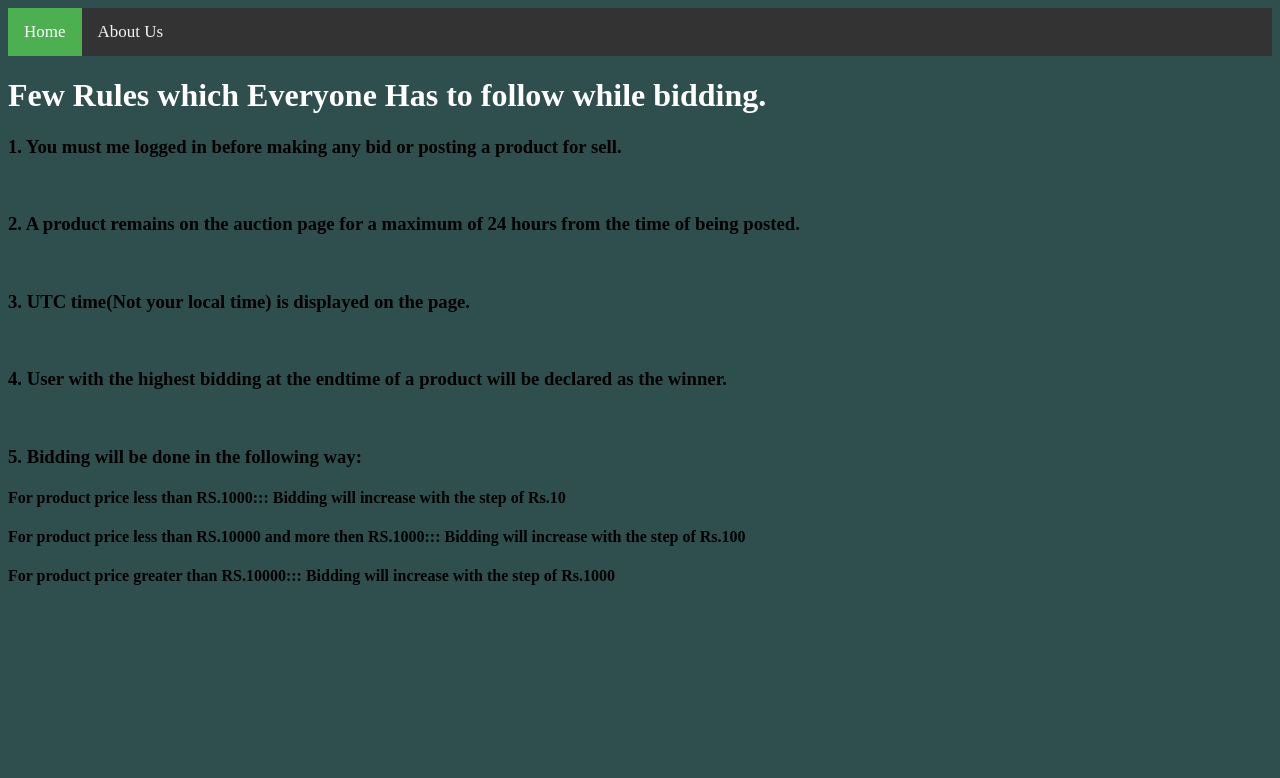
After one commit to PRIYANSUPULAK/Bidding_APP, a Flask app: page /rules in a window 1280 px wide. The commit adds this page. Shown: the top 778 px of the page. Run offline with Flask 2, Linux system fonts and the light colour scheme.

Commit message:
Rules Updated

```diff
--- a/main.py
+++ b/main.py
@@ -37,6 +37,9 @@ def new(user_id):
     else:
         return render_template('new.html',user_id=user_id)
 
+@app.route('/rules')
+def rules():
+    return render_template('rules.html')
 
 @app.route('/<int:user_id>/')
 def profile(user_id):
--- a/templates/auction.html
+++ b/templates/auction.html
@@ -8,9 +8,9 @@
   <a class="active" href="{{url_for("auction")}}">Home</a>
   <a href="{{url_for('profile',user_id=user_id)}}">Your Sellings</a>
   <a href="{{url_for('yourProducts')}}">Your Orders</a>
+  <a href="{{url_for("rules")}}">Rules</a>
   <a href="{{url_for('about')}}">About Us</a>
   <a style="float:right"  href="{{url_for('logoutPage')}}">Logout</a>
-
 
 </div>
 
--- a/templates/publicauction.html
+++ b/templates/publicauction.html
@@ -6,6 +6,7 @@
 <body>
   <div class="topnav">
     <a class="active" href="{{url_for("auction")}}">Home</a>
+    <a href="{{url_for("rules")}}">Rules</a>
   <a href="{{url_for('about')}}">About Us</a>
   <a style="float:right" class="active" href="{{url_for('signUpPage')}}">SignUP</a>
   <a style="float:right"  href="{{url_for('loginPage')}}">Login</a>
--- /dev/null
+++ b/templates/rules.html
@@ -0,0 +1,28 @@
+<html>
+  <head>
+  <link rel="stylesheet" type= "text/css" href= "{{ url_for('static',filename='styles/mystyle.css') }}">
+  </head>
+
+  <body>
+    <div class="topnav">
+    <a class="active" href="{{url_for("auction")}}">Home</a>
+    <a href="{{url_for('about')}}">About Us</a>
+  </div>
+
+  <h1>Few Rules which Everyone Has to follow while bidding.</h1>
+  <h3>1. You must me logged in before making any bid or posting a product for sell.</h3><br>
+  <h3>2. A product remains on the auction page for a maximum of 24 hours from the time of being posted.</h3><br>
+  <h3>3. UTC time(Not your local time) is displayed on the page.</h3><br>
+  <h3>4. User with the highest bidding at the endtime of a product will be declared as the winner.</h3><br>
+  <h3>5. Bidding will be done in the following way:</h3><nr>
+        <h4>For product price less than RS.1000::: Bidding will increase with the step of Rs.10</h4>
+        <h4>For product price less than RS.10000 and more then RS.1000::: Bidding will increase with the step of Rs.100</h4>
+        <h4>For product price greater than RS.10000::: Bidding will increase with the step of Rs.1000</h4>
+
+
+  </body>
+  </html>
+
+
+</body>
+</html>
```
